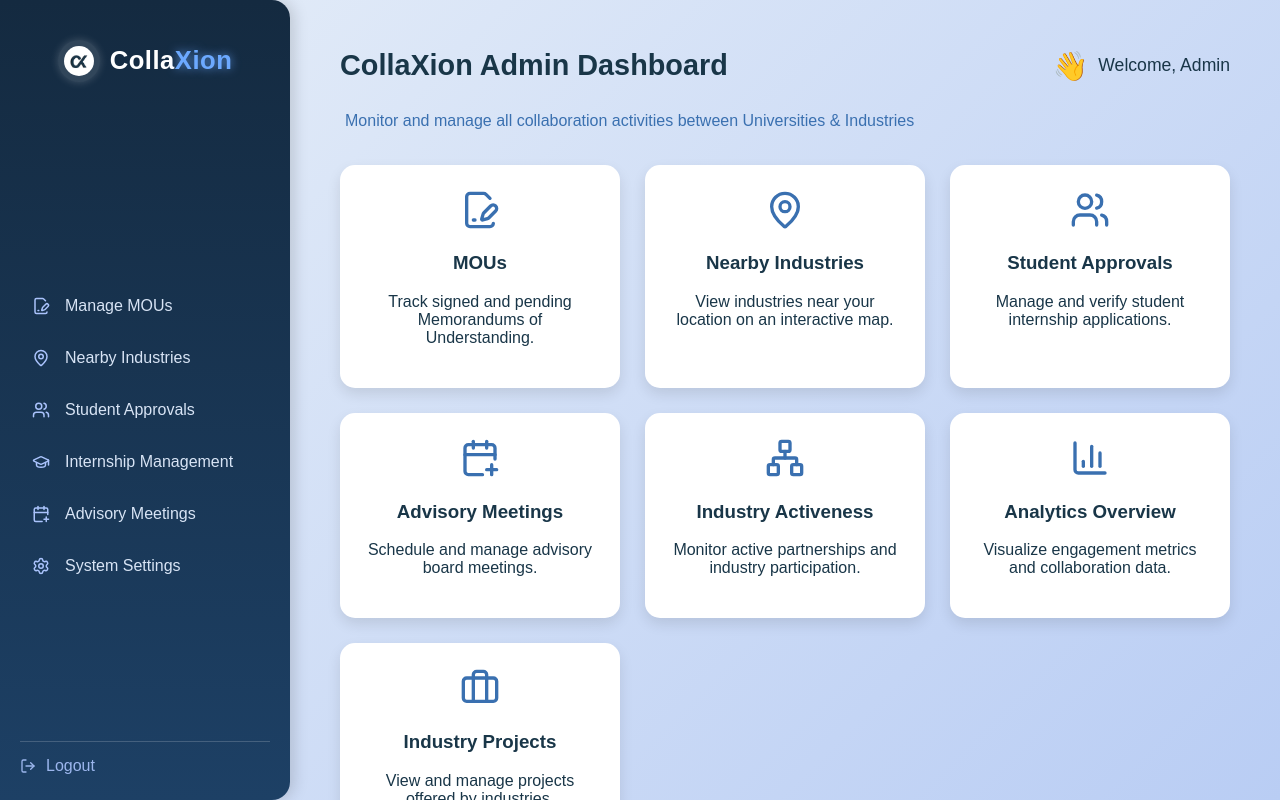
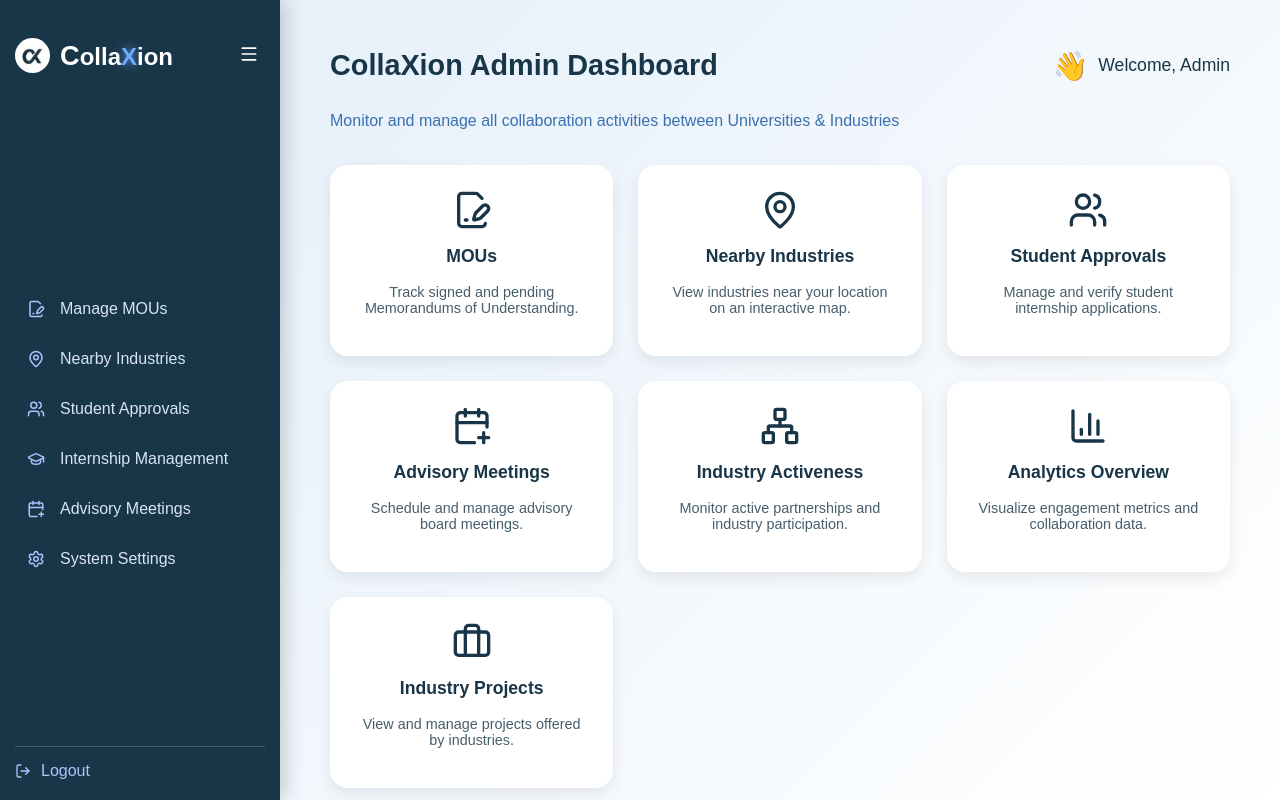
Before and after one commit to sabahatqadeer682/CollaXion_Admin_Panel, a React (Vite) app in the folder frontend/: page /maindashboard in a window 1280 px wide. Built offline with nearby package versions, Linux system fonts and the light colour scheme.

Commit message:
updated Dashboard

```diff
--- a/frontend/src/pages/MainDashboardWeb.jsx
+++ b/frontend/src/pages/MainDashboardWeb.jsx
@@ -1,3 +1,5 @@
+
+
 import React, { useState } from "react";
 import { motion } from "framer-motion";
 import {
@@ -6,107 +8,74 @@ import {
   Users,
   CalendarPlus,
   GraduationCap,
-  Building2,
   Briefcase,
   Settings,
   LogOut,
-  UserCheck,
   BarChart3,
   Network,
+  Menu,
 } from "lucide-react";
 import { useNavigate } from "react-router-dom";
 import collaxionLogo from "../images/collaxionlogo.jpeg";
 
 const MainDashboardWeb = () => {
   const navigate = useNavigate();
+  const [collapsed, setCollapsed] = useState(false);
   const [activeCard, setActiveCard] = useState(null);
   const [hoveredCard, setHoveredCard] = useState(null);
 
+  const toggleSidebar = () => setCollapsed(!collapsed);
+
   const cardData = [
-    {
-      id: 1,
-      icon: <FileSignature size={40} />,
-      title: "MOUs",
-      desc: "Track signed and pending Memorandums of Understanding.",
-      route: "/mou-management",
-    },
-    {
-      id: 2,
-      icon: <MapPin size={40} />,
-      title: "Nearby Industries",
-      desc: "View industries near your location on an interactive map.",
-      route: "/nearby-industries",
-    },
-    {
-      id: 3,
-      icon: <Users size={40} />,
-      title: "Student Approvals",
-      desc: "Manage and verify student internship applications.",
-    },
-
-    {
-      id: 5,
-      icon: <CalendarPlus size={40} />,
-      title: "Advisory Meetings",
-      desc: "Schedule and manage advisory board meetings.",
-    },
-    {
-      id: 6,
-      icon: <Network size={40} />,
-      title: "Industry Activeness",
-      desc: "Monitor active partnerships and industry participation.",
-    },
-    {
-      id: 7,
-      icon: <BarChart3 size={40} />,
-      title: "Analytics Overview",
-      desc: "Visualize engagement metrics and collaboration data.",
-    },
-
-    {
-      id: 9,
-      icon: <Briefcase size={40} />,
-      title: "Industry Projects",
-      desc: "View and manage projects offered by industries.",
-    },
+    { id: 1, icon: <FileSignature size={40} />, title: "MOUs", desc: "Track signed and pending Memorandums of Understanding.", route: "/mou-management" },
+    { id: 2, icon: <MapPin size={40} />, title: "Nearby Industries", desc: "View industries near your location on an interactive map.", route: "/nearby-industries" },
+    { id: 3, icon: <Users size={40} />, title: "Student Approvals", desc: "Manage and verify student internship applications." },
+    { id: 4, icon: <CalendarPlus size={40} />, title: "Advisory Meetings", desc: "Schedule and manage advisory board meetings." },
+    { id: 5, icon: <Network size={40} />, title: "Industry Activeness", desc: "Monitor active partnerships and industry participation." },
+    { id: 6, icon: <BarChart3 size={40} />, title: "Analytics Overview", desc: "Visualize engagement metrics and collaboration data." },
+    { id: 7, icon: <Briefcase size={40} />, title: "Industry Projects", desc: "View and manage projects offered by industries." },
   ];
 
+  const sidebarWidth = collapsed ? "80px" : "250px";
+
   return (
-    <div style={styles.container}>
+    <div style={{ ...styles.container }}>
       {/* ===== Sidebar ===== */}
       <motion.aside
-        style={styles.sidebar}
-        initial={{ x: -50, opacity: 0 }}
-        animate={{ x: 0, opacity: 1 }}
-        transition={{ duration: 0.6, ease: "easeOut" }}
+        style={{ ...styles.sidebar, width: sidebarWidth }}
+        animate={{ width: sidebarWidth }}
+        transition={{ duration: 0.4, ease: "easeInOut" }}
       >
-        <motion.div
-          style={styles.logoContainer}
-          initial={{ opacity: 0, scale: 0.9 }}
-          animate={{ opacity: 1, scale: 1 }}
-          transition={{ duration: 0.7 }}
-        >
-          <div style={styles.logoCircle}>
-            <img src={collaxionLogo} alt="CollaXion Logo" style={styles.logoImg} />
+        {/* Top Section (Logo + Toggle) */}
+        <div style={styles.sidebarHeader}>
+          <div style={styles.logoContainer}>
+            <img src={collaxionLogo} alt="Logo" style={styles.logoImg} />
+            {!collapsed && (
+              <motion.h2
+                initial={{ opacity: 0 }}
+                animate={{ opacity: 1 }}
+                transition={{ duration: 0.5 }}
+                style={styles.logoText}
+              >
+                <span style={styles.logoC}>C</span>olla
+                <span style={styles.logoX}>X</span>ion
+              </motion.h2>
+            )}
           </div>
-          <h2 style={styles.logoText}>
-            Colla
-            <span
-              style={{
-                color: "#6CA9FF",
-                textShadow: "0 0 10px rgba(108,169,255,0.8)",
-              }}
-            >
-              Xion
-            </span>
-          </h2>
-        </motion.div>
+          <motion.button
+            onClick={toggleSidebar}
+            style={styles.toggleBtn}
+            whileTap={{ scale: 0.9 }}
+          >
+            <Menu size={20} />
+          </motion.button>
+        </div>
 
-        {/* Sidebar Navigation */}
+        {/* Navigation */}
         <nav style={styles.nav}>
           {[
             ["Manage MOUs", FileSignature, "/mou-management"],
-            ["Nearby Industries", MapPin, "/nearby-industries"], // ✅ now navigates
+            ["Nearby Industries", MapPin, "/nearby-industries"],
             ["Student Approvals", Users],
             ["Internship Management", GraduationCap],
             ["Advisory Meetings", CalendarPlus],
@@ -116,26 +85,33 @@ const MainDashboardWeb = () => {
               key={i}
               whileHover={{
                 scale: 1.05,
-                background: "rgba(108,169,255,0.15)",
-                borderLeft: "4px solid #6CA9FF",
+                background: "rgba(255,255,255,0.15)",
               }}
-              whileTap={{ scale: 0.97 }}
+              whileTap={{ scale: 0.95 }}
               transition={{ duration: 0.2 }}
-              style={styles.navItem}
+              style={{
+                ...styles.navItem,
+                justifyContent: collapsed ? "center" : "flex-start",
+                padding: collapsed ? "10px 0" : "10px 12px",
+              }}
               onClick={() => path && navigate(path)}
             >
               <Icon size={18} style={styles.icon} />
-              <span>{label}</span>
+              {!collapsed && <span>{label}</span>}
             </motion.div>
           ))}
         </nav>
 
+        {/* Logout */}
         <motion.div
           whileHover={{ scale: 1.05, color: "#fff" }}
-          style={styles.logout}
+          style={{
+            ...styles.logout,
+            justifyContent: collapsed ? "center" : "flex-start",
+          }}
         >
           <LogOut size={16} style={styles.icon} />
-          <span>Logout</span>
+          {!collapsed && <span>Logout</span>}
         </motion.div>
       </motion.aside>
 
@@ -161,10 +137,10 @@ const MainDashboardWeb = () => {
         </motion.div>
 
         <p style={styles.subtitle}>
-          Monitor and manage all collaboration activities between Universities &
-          Industries
+          Monitor and manage all collaboration activities between Universities & Industries
         </p>
 
+        {/* Dashboard Cards */}
         <motion.section
           style={styles.cardsGrid}
           initial="hidden"
@@ -196,21 +172,21 @@ const MainDashboardWeb = () => {
                 style={{
                   ...styles.card,
                   background: isActive
-                    ? "#3A70B0"
+                    ? "#193648"
                     : isHovered
-                    ? "#E3ECFF"
-                    : "#fff",
+                      ? "#E2EEF9"
+                      : "#fff",
                   color: isActive ? "#fff" : "#193648",
                   boxShadow: isHovered
-                    ? "0 10px 25px rgba(0,0,0,0.15)"
-                    : "0 6px 14px rgba(0,0,0,0.1)",
+                    ? "0 12px 30px rgba(0,0,0,0.15)"
+                    : "0 6px 15px rgba(0,0,0,0.08)",
                 }}
               >
-                <div style={{ color: isActive ? "#fff" : "#3A70B0" }}>
+                <div style={{ color: isActive ? "#fff" : "#193648" }}>
                   {card.icon}
                 </div>
-                <h3>{card.title}</h3>
-                <p>{card.desc}</p>
+                <h3 style={styles.cardTitle}>{card.title}</h3>
+                <p style={styles.cardDesc}>{card.desc}</p>
               </motion.div>
             );
           })}
@@ -220,51 +196,53 @@ const MainDashboardWeb = () => {
   );
 };
 
-// ===== Styling =====
+// ===== Styles =====
 const styles = {
   container: {
     display: "flex",
     height: "100vh",
     fontFamily: "'Poppins', sans-serif",
-    background: "linear-gradient(135deg, #E6EEF8 0%, #B9CDF4 100%)",
+    background: "linear-gradient(135deg, #E2EEF9 0%, #FFFFFF 100%)",
   },
   sidebar: {
-    width: "250px",
-    background: "linear-gradient(180deg, #142A40 0%, #1D4065 100%)",
+    background: "#193648",
     color: "#fff",
     display: "flex",
     flexDirection: "column",
     justifyContent: "space-between",
-    padding: "25px 20px",
-    boxShadow: "4px 0 15px rgba(0,0,0,0.15)",
-    borderTopRightRadius: "18px",
-    borderBottomRightRadius: "18px",
+    padding: "20px 15px",
+    boxShadow: "4px 0 20px rgba(0,0,0,0.2)",
+    transition: "all 0.3s ease",
+  },
+  sidebarHeader: {
+    display: "flex",
+    alignItems: "center",
+    justifyContent: "space-between",
+    marginBottom: "30px",
   },
   logoContainer: {
     display: "flex",
     alignItems: "center",
-    justifyContent: "center",
     gap: "10px",
-    marginBottom: "35px",
   },
-  logoCircle: {
-    width: "42px",
-    height: "42px",
-    borderRadius: "50%",
-    background: "rgba(255,255,255,0.12)",
-    display: "flex",
-    alignItems: "center",
-    justifyContent: "center",
-    boxShadow: "0 0 8px rgba(255,255,255,0.2)",
-  },
-  logoImg: { width: "30px", height: "30px", borderRadius: "50%" },
+  logoImg: { width: "35px", height: "35px", borderRadius: "50%" },
   logoText: {
-    fontSize: "1.6rem",
+    fontSize: "1.5rem",
     fontWeight: "700",
     color: "#fff",
-    letterSpacing: "0.5px",
   },
-  nav: { display: "flex", flexDirection: "column", gap: "14px" },
+  logoC: { color: "#fff", fontSize: "1.7rem" },
+  logoX: {
+    color: "#6CA9FF",
+    textShadow: "0 0 10px rgba(108,169,255,0.8)",
+  },
+  toggleBtn: {
+    background: "transparent",
+    border: "none",
+    color: "#fff",
+    cursor: "pointer",
+  },
+  nav: { display: "flex", flexDirection: "column", gap: "12px" },
   navItem: {
     display: "flex",
     alignItems: "center",
@@ -272,7 +250,6 @@ const styles = {
     cursor: "pointer",
     fontWeight: "500",
     color: "#d8e4f5",
-    padding: "10px 12px",
     borderRadius: "10px",
     transition: "all 0.3s ease",
   },
@@ -286,40 +263,18 @@ const styles = {
     cursor: "pointer",
     borderTop: "1px solid rgba(255,255,255,0.2)",
     paddingTop: "15px",
-    opacity: 0.9,
   },
   main: { flex: 1, padding: "30px 50px", overflowY: "auto" },
-  topbar: {
-    display: "flex",
-    justifyContent: "space-between",
-    alignItems: "center",
-  },
+  topbar: { display: "flex", justifyContent: "space-between", alignItems: "center" },
   userBox: { display: "flex", alignItems: "center", gap: "10px" },
-  wavingHand: { fontSize: "1.8rem", display: "inline-block" },
+  wavingHand: { fontSize: "1.8rem" },
   username: { fontWeight: "500", color: "#193648", fontSize: "1.1rem" },
   title: { color: "#193648", fontSize: "1.8rem", fontWeight: "700" },
-  subtitle: {
-    color: "#3A70B0",
-    fontSize: "1rem",
-    marginTop: "10px",
-    textAlign: "left",
-    marginLeft: "5px",
-    marginBottom: "35px",
-  },
-  cardsGrid: {
-    display: "grid",
-    gridTemplateColumns: "repeat(auto-fit, minmax(250px, 1fr))",
-    gap: "25px",
-  },
-  card: {
-    background: "#fff",
-    borderRadius: "15px",
-    padding: "25px",
-    textAlign: "center",
-    boxShadow: "0 6px 14px rgba(0,0,0,0.1)",
-    transition: "all 0.3s ease",
-    cursor: "pointer",
-  },
+  subtitle: { color: "#3A70B0", fontSize: "1rem", marginTop: "10px", marginBottom: "35px" },
+  cardsGrid: { display: "grid", gridTemplateColumns: "repeat(auto-fit, minmax(250px, 1fr))", gap: "25px" },
+  card: { background: "#fff", borderRadius: "18px", padding: "25px", textAlign: "center", transition: "all 0.3s ease", cursor: "pointer" },
+  cardTitle: { marginTop: "12px", fontSize: "1.1rem", fontWeight: "600" },
+  cardDesc: { fontSize: "0.9rem", opacity: 0.8, marginTop: "5px" },
 };
 
 export default MainDashboardWeb;
```
